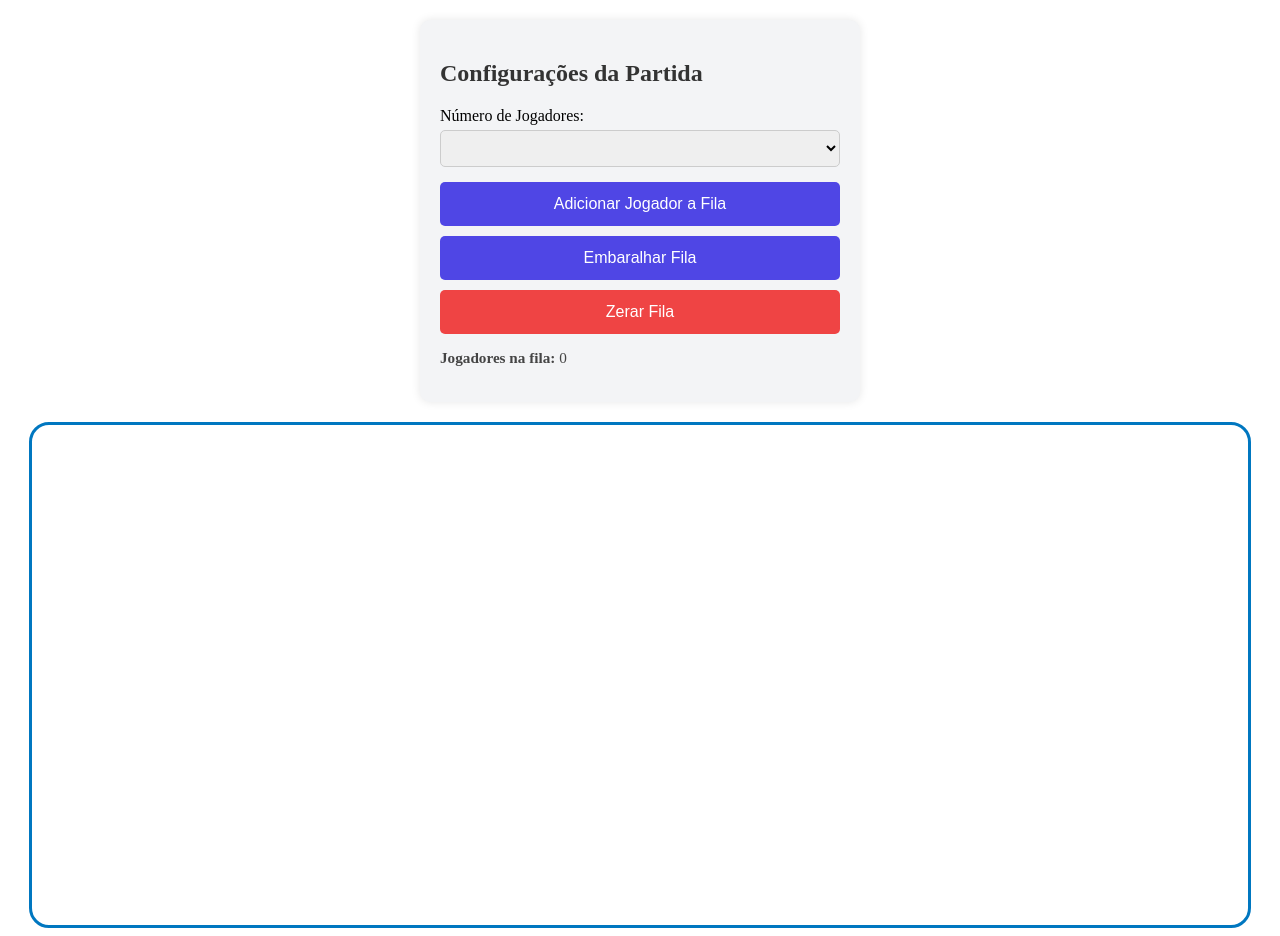
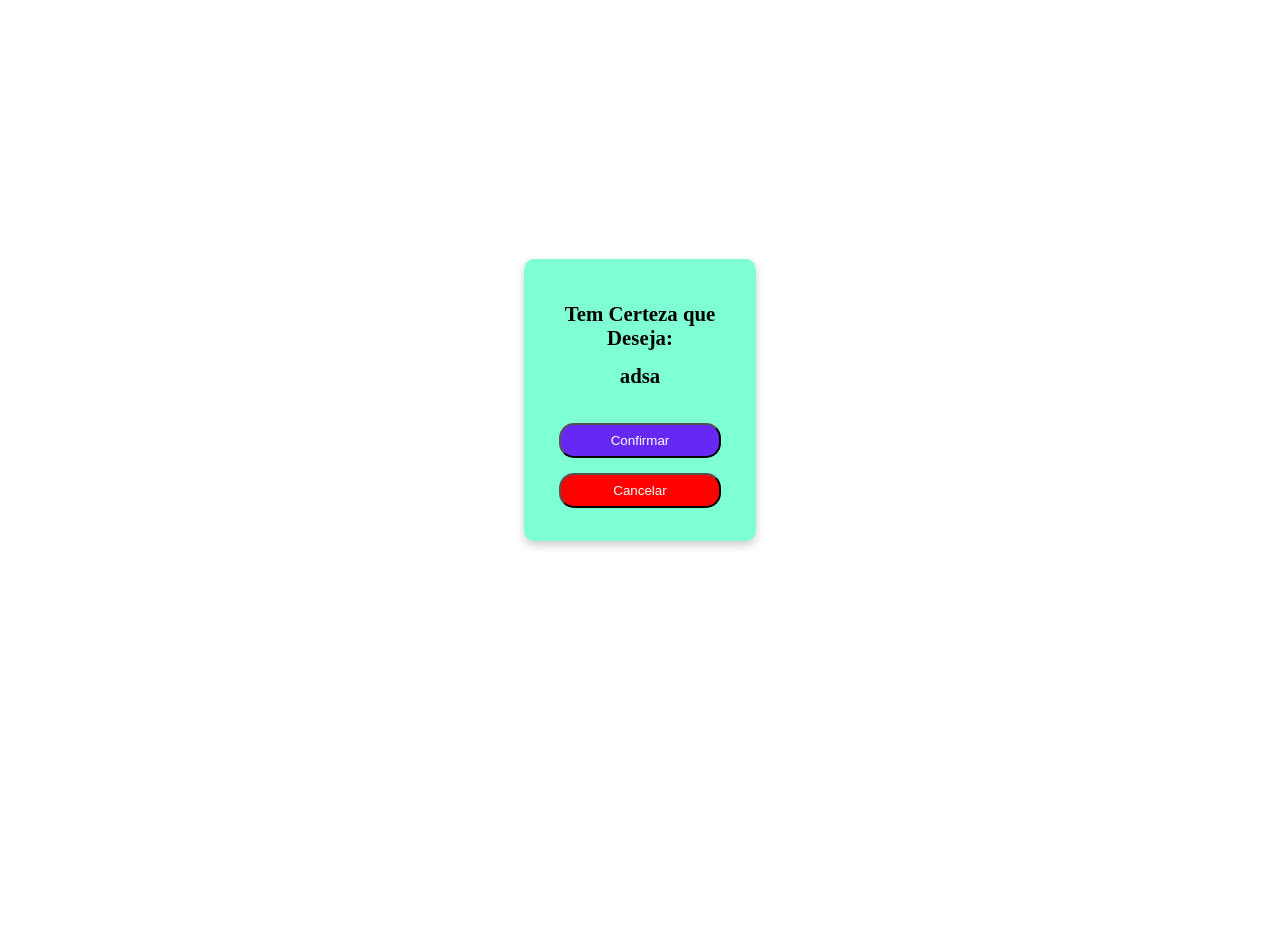
Before and after one commit to gabrielsndev/fila-volei-app, an Angular app: page / in a window 1280 px wide. After the commit the page ends 800 px from the top, so only its background shows below. Built offline with nearby package versions, Linux system fonts and the light colour scheme.

Commit message:
criando o modal para confirmação das funções

```diff
--- a/src/app/app.component.html
+++ b/src/app/app.component.html
@@ -1,2 +1,4 @@
-<app-configuracoes></app-configuracoes>
-<app-fila></app-fila>
+<app-confirm></app-confirm>
+
+<!-- <app-configuracoes></app-configuracoes>
+<app-fila></app-fila> -->
--- a/src/app/components/componentes.module.ts
+++ b/src/app/components/componentes.module.ts
@@ -26,7 +26,8 @@ import { ConfirmComponent } from './modais/confirm/confirm.component';
     ConfiguracoesComponent,
     AdicionarJogadorComponent,
     FilaComponent,
-    TimeAtualComponent
+    TimeAtualComponent,
+    ConfirmComponent
   ]
 })
 export class ComponentesModule { }
--- a/src/app/components/modais/confirm/confirm.component.css
+++ b/src/app/components/modais/confirm/confirm.component.css
@@ -0,0 +1,68 @@
+.dialog{
+    position: fixed;
+    top: 50%;
+    left: 50%;
+    transform: translate(-50%, -50%);
+    height: 250px;
+    width: 200px;
+    background-color: aquamarine;
+    padding: 1rem;
+    border-radius: 10px;
+    box-shadow: 0 4px 10px rgba(0, 0, 0, 0.2);
+    z-index: 1000;
+    display: flex;
+    flex-direction: column;
+    justify-content: space-evenly;
+    align-items: center;
+}
+
+.title{
+    margin-top: -20px;
+}
+
+.input{
+    padding: 10px;
+    height: 100px;
+    display: flex;
+    flex-direction: column;
+    justify-content: space-around;
+    align-items: center;
+}
+
+.input span{
+    font-size: 1.3em;
+    font-weight: 600;
+    text-align: center;
+}
+
+#name{
+    padding: 10px;
+    border-radius: 7px;
+    font-size: 1em;
+    border: 1px solid rgb(0, 0, 0, 0.8);
+
+}
+
+.button-group{
+    height: 100px;
+    display: flex;
+    flex-direction: column;
+    justify-content: space-around;
+
+}
+
+.confirm{
+    padding: 8px 50px;
+    background-color: rgb(102, 41, 245);
+    border-radius: 15px;
+    color: white;
+    cursor: pointer;
+}
+
+.danger{
+    padding: 8px 20px;
+    background-color: red;
+    border-radius: 15px;
+    color: white;
+    cursor: pointer;
+}
--- a/src/app/components/modais/confirm/confirm.component.html
+++ b/src/app/components/modais/confirm/confirm.component.html
@@ -1 +1,11 @@
-<p>confirm works!</p>
+<section class="dialog">
+    <div class="input">
+        <span>Tem Certeza que Deseja:</span>
+        <span>{{parametro}}</span>
+    </div>
+
+    <div class="button-group">
+        <button class="confirm">Confirmar</button>
+        <button class="danger">Cancelar</button>
+    </div>
+</section>
--- a/src/app/components/modais/confirm/confirm.component.ts
+++ b/src/app/components/modais/confirm/confirm.component.ts
@@ -7,5 +7,5 @@ import { Component } from '@angular/core';
   styleUrl: './confirm.component.css'
 })
 export class ConfirmComponent {
-
+  parametro = "adsa";
 }
```
